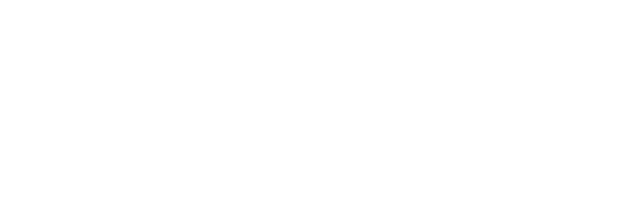
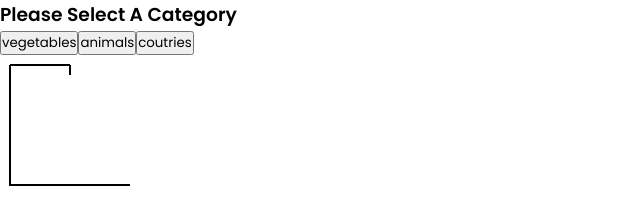
Before and after one commit to matitika/hangman, a plain HTML site: page index.html in a window 1280 px wide. Shown: the whole page, without its empty margins (0-640 px from the left). Drawn offline with Linux system fonts and the light colour scheme.

Commit message:
feat: implement basic hangman mechanics in javascript

```diff
--- a/index.html
+++ b/index.html
@@ -11,6 +11,17 @@
     <link rel="stylesheet" href="styles.css">
 </head>
 <body>
-
+    <div class="container">
+        <div id="category-container"></div>
+        <div id="letter-container" class="letter-container hide"></div>
+        <div id="input-container"></div>
+        <canvas id="game-canvas"></canvas>
+        <div id="ng-container" class="ng-popup hide">
+            <div id="result-text"></div>
+            <button id="ng-button">New Game</button>
+        </div>
+        </div>
+        <script src="script.js"></script>
+    </div>
 </body>
 </html>
--- a/script.js
+++ b/script.js
@@ -0,0 +1,266 @@
+const categoriesContainer = document.getElementById("category-container");
+const letterContainer = document.getElementById("letter-container");
+const inputContainer = document.getElementById("input-container");
+const ngContainer = document.getElementById("ng-container");
+const ngButton = document.getElementById("ng-button");
+const canvas = document.getElementById("game-canvas");
+const resultText = document.getElementById("result-text");
+
+let categories = {
+    vegetables: [
+        "carrot",
+        "potato",
+        "tomato",
+        "cucumber",
+        "lettuce",
+        "onion",
+        "broccoli",
+        "spinach",
+        "bell pepper",
+        "zucchini",
+        "eggplant",
+        "celery",
+        "cabbage",
+        "cauliflower",
+        "green bean",
+        "sweet potato",
+        "radish",
+        "asparagus"
+    ],
+    animals: [
+        "dog",
+        "cat",
+        "lion",
+        "elephant",
+        "tiger",
+        "giraffe",
+        "bear",
+        "zebra",
+        "monkey",
+        "rabbit",
+        "kangaroo",
+        "penguin",
+        "panda",
+        "hippopotamus",
+        "koala",
+        "snake",
+        "crocodile",
+        "rhinoceros",
+        "cheetah",
+        "wolf"
+    ],
+    coutries: [
+        "Argentina",
+        "Brazil",
+        "Canada",
+        "China",
+        "Egypt",
+        "France",
+        "Germany",
+        "India",
+        "Italy",
+        "Japan",
+        "Mexico",
+        "Netherlands",
+        "Russia",
+        "Spain",
+        "Sweden",
+        "Turkey",
+        "United Kingdom",
+        "United States",
+        "Australia",
+        "South Africa"
+    ]
+};
+
+//score
+let correct = 0;
+let strikes = 0;
+
+let word = "";
+
+//Show categories
+const showCategories = () => {
+    categoriesContainer.innerHTML += '<h3>Please Select A Category</h3>';
+    let buttonContainer = document.createElement("div");
+    for (let value in categories) {
+        buttonContainer.innerHTML += `<button class="category" onclick="generateWord('${value}')">${value}</button>`;
+    }
+    categoriesContainer.appendChild(buttonContainer);
+}
+
+//Generate word
+const generateWord = (categoryValue) => {
+    let categoryButtons = document.querySelectorAll(".category");
+    categoryButtons.forEach((button) => {
+        if (button.innerText.toLowerCase() === categoryValue) {
+            button.classList.add("active");
+        };
+        button.disabled = true;
+    });
+
+    letterContainer.classList.remove("hide");
+    inputContainer.innerText = "";
+
+    let categoryArray = categories[categoryValue];
+    word = categoryArray[Math.floor(Math.random() * categoryArray.length)];
+    word = word.toUpperCase();
+
+    //display dashes instead of letters
+    let wordDisplay = word.replace(/./g, '<span class="dashes">_</span>');
+
+    inputContainer.innerHTML = wordDisplay;
+}
+
+//Canvas
+const canvasCreator = () => {
+    let context = canvas.getContext("2d");
+    context.beginPath();
+    context.strokeStyle = "#000";
+    context.lineWidth = 2;
+
+    //For drawing lines
+    const drawLine = (fromX, fromY, toX, toY) => {
+        context.moveTo(fromX, fromY);
+        context.lineTo(toX, toY);
+        context.stroke();
+    };
+
+    const head = () => {
+        context.beginPath();
+        context.arc(70, 30, 10, 0, Math.PI * 2, true);
+        context.stroke();
+    };
+
+    const body = () => {
+        drawLine(70, 40, 70, 80);
+    };
+
+    const leftArm = () => {
+        drawLine(70, 50, 50, 70);
+    };
+
+    const rightArm = () => {
+        drawLine(70, 50, 90, 70);
+    };
+
+    const leftLeg = () => {
+        drawLine(70, 80, 50, 110);
+    };
+
+    const rightLeg = () => {
+        drawLine(70, 80, 90, 110);
+    };
+
+    //initial drawing (no man)
+    const emptyDrawing = () => {
+        context.clearRect(0, 0, context.canvas.width, context.canvas.height);
+
+        drawLine(10, 130, 130, 130);
+        drawLine(10, 10, 10, 131);
+        drawLine(10, 10, 70, 10);
+        drawLine(70, 10, 70, 20);
+    };
+
+    return { emptyDrawing, head, body, leftArm, rightArm, leftLeg, rightLeg };
+};
+
+  //draw the man
+const drawMan = (strikes) => {
+    let { head, body, leftArm, rightArm, leftLeg, rightLeg } = canvasCreator();
+    switch (strikes) {
+        case 1:
+            head();
+            break;
+        case 2:
+            body();
+            break;
+        case 3:
+            leftArm();
+            break;
+        case 4:
+            rightArm();
+            break;
+        case 5:
+            leftLeg();
+            break;
+        case 6:
+            rightLeg();
+            break;
+        default:
+            break;
+    }
+};
+
+const initialize = () => {
+    correct = 0;
+    strikes = 0;
+
+    //clear the game
+    inputContainer.innerHTML = "";
+    categoriesContainer.innerHTML = "";
+    letterContainer.classList.add("hide");
+    ngContainer.classList.add("hide");
+    letterContainer.innerHTML = "";
+
+    //letter keyboard
+    for (let i = 65; i < 91; i++) {
+        let button = document.createElement("button");
+        button.innerText = String.fromCharCode(i);
+        button.addEventListener("click", () => {
+            let charArray = word.split("");
+            let dashes = document.getElementsByClassName("dashes");
+            //if correct letter
+            if (charArray.includes(button.innerText)) {
+                charArray.forEach((char, index) => {
+                    if (char === button.innerText) {
+                        //replace dash with letter
+                        dashes[index].innerText = char;
+                        correct += 1;
+                        //check if win
+                        if (correct == charArray.length) {
+                            resultText.innerHTML = `<h2 class='win-msg'>You Win!!</h2><p>The word was <span>${word}</span></p>`;
+                            disableAll();
+                        }
+                    }
+                });
+            } else {
+                //incorrect
+                strikes += 1;
+                drawMan(strikes);
+                //if lost
+                if (strikes == 6) {
+                    resultText.innerHTML = `<h2 class='lose-msg'>You Lose!!</h2><p>The word was <span>${word}</span></p>`;
+                    disableAll();
+                }
+            }
+
+            button.disabled = true;
+        });
+
+        letterContainer.append(button);
+    }
+
+    showCategories();
+    let { emptyDrawing } = canvasCreator();
+    emptyDrawing();
+};
+
+const disableAll = () => {
+    let categoryButtons = document.querySelectorAll(".options");
+    let letterButtons = document.querySelectorAll(".letters");
+
+    categoryButtons.forEach((button) => {
+        button.disabled = true;
+    });
+
+    letterButtons.forEach((button) => {
+        button.disabled = true;
+    })
+
+    ngContainer.classList.remove("hide");
+};
+
+//Start New Game
+ngButton.addEventListener("click", initialize);
+window.onload = initialize;
--- a/styles.css
+++ b/styles.css
@@ -0,0 +1,10 @@
+* {
+    padding: 0;
+    margin: 0;
+    box-sizing: border-box;
+    font-family: "Poppins", sans-serif;
+}
+
+.hide {
+    display: none;
+}
```
